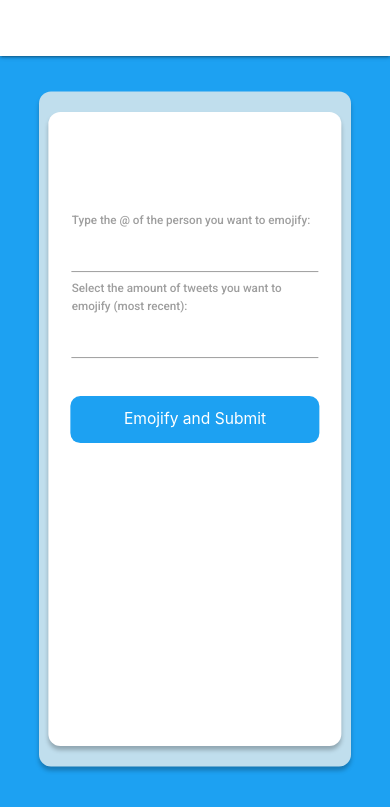
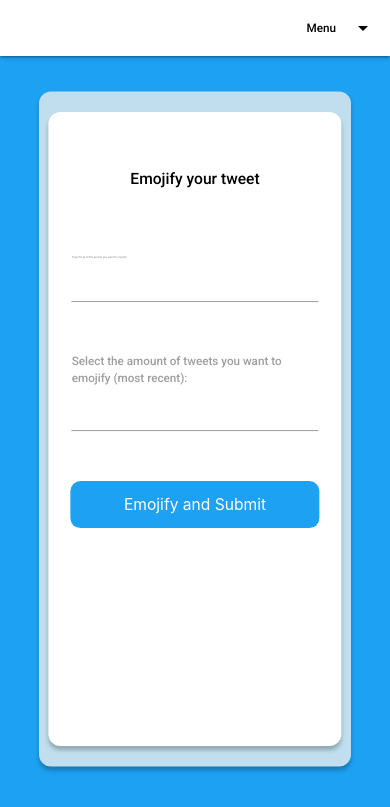
Before and after one commit to mhyeun/emojified-tweets-wall-of-fame, a Django app: page /emojify in a window 390 px wide. Shown: the top 807 px of the page. Run offline with Django 3.2, Linux system fonts and the light colour scheme; the visitor is signed in with stand-in values (Sample User, id 1).

Commit message:
Added styling (#12)
* added styling

* responsiveness change

```diff
--- a/emojified_tweets_wall_of_fame/templates/emojified_tweets_wall_of_fame/emojify.html
+++ b/emojified_tweets_wall_of_fame/templates/emojified_tweets_wall_of_fame/emojify.html
@@ -26,7 +26,7 @@
     </ul>
     <nav>
       <div class="nav-wrapper">
-        <ul class="right hide-on-med-and-down">
+        <ul class="right">
           <li><a class="dropdown-trigger" href="#!" data-target="dropdown1">Menu<i class="material-icons right">arrow_drop_down</i></a></li>
         </ul>
       </div>
--- a/emojified_tweets_wall_of_fame/templates/emojified_tweets_wall_of_fame/emojifytweets.html
+++ b/emojified_tweets_wall_of_fame/templates/emojified_tweets_wall_of_fame/emojifytweets.html
@@ -24,7 +24,7 @@
         </ul>
         <nav>
             <div class="nav-wrapper">
-              <ul class="right hide-on-med-and-down">
+              <ul class="right">
                 <li><a class="dropdown-trigger" href="#!" data-target="dropdown1">Menu<i class="material-icons right">arrow_drop_down</i></a></li>
               </ul>
             </div>
--- a/emojified_tweets_wall_of_fame/views.py
+++ b/emojified_tweets_wall_of_fame/views.py
@@ -60,7 +60,7 @@
         tweets.append(tweet_dict)
 
     voted_tweets = []
-    if request.user:
+    if not request.user.is_anonymous:
         custom_user_to_tweets_list = CustomUserToTweet.objects.filter(
             voter=request.user
         )
--- a/static/card.css
+++ b/static/card.css
@@ -26,7 +26,7 @@
   border-radius: 12px;
 }
 
-@media screen and (max-width: 992px) {
+@media screen and (max-width: 1200px) {
   .card {
     font-family: 'Roboto', sans-serif;
     position: fixed;
--- a/static/emojify.css
+++ b/static/emojify.css
@@ -34,12 +34,13 @@
 label[for="username"],
 [for="number"] {
   padding-bottom: 30px;
+  font-size: 0.7vw;
 }
 
-input[type="username"],
+input[type="text"],
 [type="number"] {
   width: 100%;
-  font-size: 1vw;
+  font-size: 1vw !important;
   display: inline-block;
   background: #c0deed;
   border: none;
@@ -70,29 +71,30 @@
   background-color: #0073ca;
 }
 
-@media screen and (max-width: 992px) {
+@media screen and (max-width: 1200px) {
   .emojify-page form {
-    margin-top: 100px;
+    margin-top: 3vh;
   }
 
   .emojify-page h1 {
-    display: none;
+    font-size: 4vw
   }
 
   .text-container {
     font-weight: 500;
     text-align: left;
     margin: 0 6vw;
+    margin-bottom: 5vh;
   }
 
   label[for="number"],[for="username"] {
     font-size: 3vw;
   }
 
-  input[type="username"],[type="number"] {
+  input[type="text"],[type="number"] {
     width: 100%;
     font-size: 6vw;
-    margin: 0 0 50px 0;
+    margin-bottom: 50px;
     display: inline-block;
     background: #c0deed;
     border: none;
@@ -101,6 +103,7 @@
   }
 
   input[type="submit"] {
+    margin-top: 0;
     width: 85%;
     font-size: 4vw;
     background: #1da1f2;
@@ -110,4 +113,9 @@
     border-radius: 10px;
     cursor: pointer;
   }
+
+  .dropdown-trigger,
+  .material-icons {
+    font-size: 3vw;
+  }
 }
```
Also changed, not shown: static/emojifytweets.css (+6 -1 lines), static/fame.css (+17 -19 lines), static/signup.css (+9 -10 lines), static/logo.PNG.
